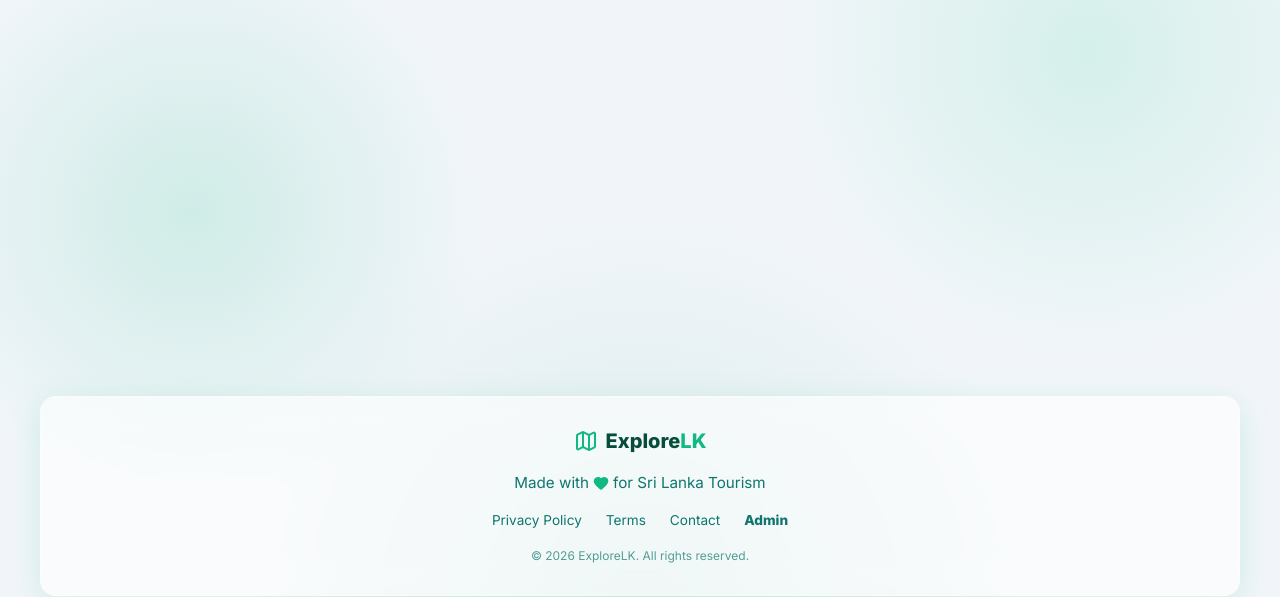
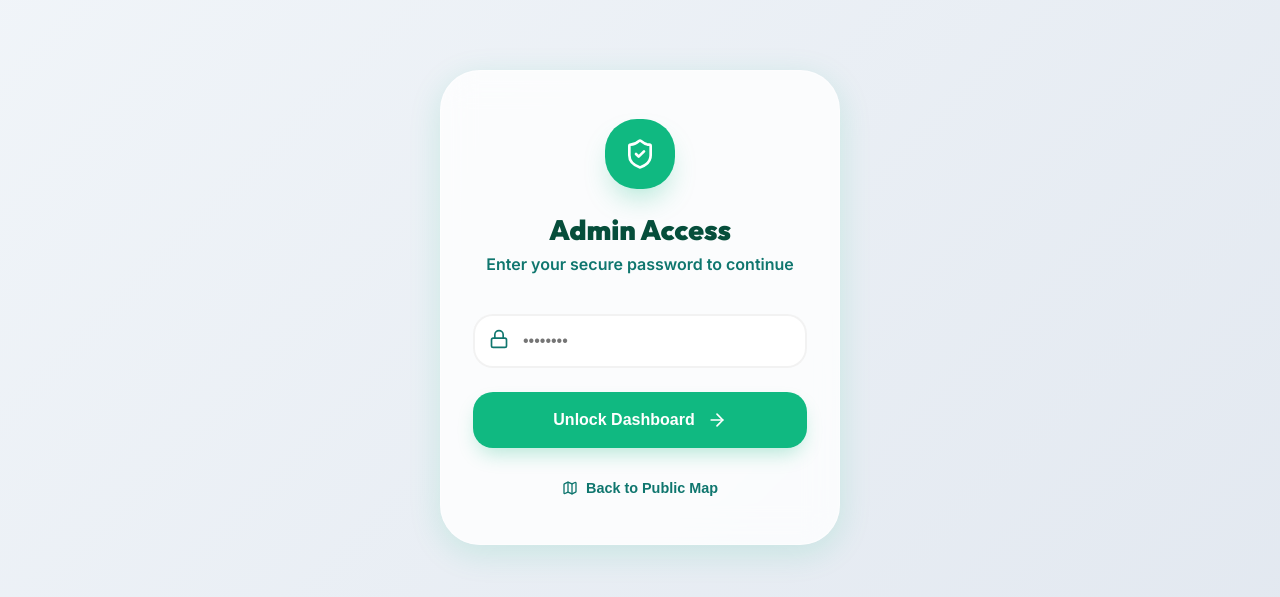
Before and after one commit to Erandafdo/ExploreSriLanka, a React (Vite) app in the folder client/: page /login in a window 1280 px wide. Shown: the part 188-785 px from the top of the page. Built offline with nearby package versions, Linux system fonts and the light colour scheme; no server answers.

Commit message:
feat: implement admin authentication system with secure login, protected routes, and session management

```diff
--- a/client/src/App.jsx
+++ b/client/src/App.jsx
@@ -5,6 +5,8 @@ import District from './pages/District';
 import Category from './pages/Category';
 import LocationDetails from './pages/LocationDetails';
 import Admin from './pages/Admin';
+import Login from './pages/Login';
+import ProtectedRoute from './components/ProtectedRoute';
 import Header from './components/Header';
 import Footer from './components/Footer';
 
@@ -19,7 +21,12 @@ function App() {
             <Route path="/district/:id" element={<District />} />
             <Route path="/category/:type" element={<Category />} />
             <Route path="/location/:name" element={<LocationDetails />} />
-            <Route path="/admin" element={<Admin />} />
+            <Route path="/login" element={<Login />} />
+            <Route path="/admin" element={
+              <ProtectedRoute>
+                <Admin />
+              </ProtectedRoute>
+            } />
           </Routes>
         </div>
         <Footer />
--- /dev/null
+++ b/client/src/components/ProtectedRoute.jsx
@@ -0,0 +1,14 @@
+import React from 'react';
+import { Navigate } from 'react-router-dom';
+
+const ProtectedRoute = ({ children }) => {
+  const isAuthenticated = localStorage.getItem('adminAuthenticated') === 'true';
+
+  if (!isAuthenticated) {
+    return <Navigate to="/login" replace />;
+  }
+
+  return children;
+};
+
+export default ProtectedRoute;
--- a/client/src/pages/Admin.jsx
+++ b/client/src/pages/Admin.jsx
@@ -1,6 +1,6 @@
 import React, { useState, useEffect } from 'react';
 import { motion, AnimatePresence } from 'framer-motion';
-import { Settings, Plus, Edit, Trash2, Save, X, MapPin, Star, Upload } from 'lucide-react';
+import { Settings, Plus, Edit, Trash2, Save, X, MapPin, Star, Upload, LogOut } from 'lucide-react';
 import API_BASE_URL from '../api';
 
 const SRI_LANKA_DISTRICTS = [
@@ -155,6 +155,17 @@ const Admin = () => {
             </h1>
             <p style={{ color: 'var(--text-secondary)', fontWeight: 600 }}>Manage your destinations and reviews</p>
           </div>
+          <div style={{ display: 'flex', gap: '1rem' }}>
+            <button
+              onClick={() => {
+                localStorage.removeItem('adminAuthenticated');
+                window.location.href = '/login';
+              }}
+              className="liquid-glass"
+              style={{ display: 'flex', alignItems: 'center', gap: '0.5rem', padding: '0.75rem 1.5rem', borderRadius: '9999px', background: 'white', color: 'var(--text-secondary)', border: 'none', fontWeight: 700, cursor: 'pointer' }}
+            >
+              <LogOut size={20} /> Logout
+            </button>
             <button
               onClick={() => handleOpenModal()}
               className="liquid-glass"
@@ -162,6 +173,7 @@ const Admin = () => {
             >
               <Plus size={20} /> Add Location
             </button>
+          </div>
         </div>
 
         <div className="liquid-glass" style={{ borderRadius: '1.5rem', overflowX: 'auto', background: 'white' }}>
--- /dev/null
+++ b/client/src/pages/Login.jsx
@@ -0,0 +1,163 @@
+import React, { useState } from 'react';
+import { useNavigate } from 'react-router-dom';
+import { motion } from 'framer-motion';
+import { Lock, ShieldCheck, ArrowRight, Map } from 'lucide-react';
+import API_BASE_URL from '../api';
+
+const Login = () => {
+  const [password, setPassword] = useState('');
+  const [error, setError] = useState('');
+  const [loading, setLoading] = useState(false);
+  const navigate = useNavigate();
+
+  const handleLogin = async (e) => {
+    e.preventDefault();
+    setLoading(true);
+    setError('');
+
+    try {
+      const response = await fetch(`${API_BASE_URL}/api/admin/login`, {
+        method: 'POST',
+        headers: { 'Content-Type': 'application/json' },
+        body: JSON.stringify({ password })
+      });
+
+      const data = await response.json();
+
+      if (data.success) {
+        localStorage.setItem('adminAuthenticated', 'true');
+        navigate('/admin');
+      } else {
+        setError('Incorrect password. Access denied.');
+      }
+    } catch (err) {
+      setError('Connection error. Is the server running?');
+    } finally {
+      setLoading(false);
+    }
+  };
+
+  return (
+    <div style={{
+      minHeight: '100vh',
+      display: 'flex',
+      alignItems: 'center',
+      justifyContent: 'center',
+      background: 'linear-gradient(135deg, #f1f5f9 0%, #e2e8f0 100%)',
+      padding: '2rem'
+    }}>
+      <motion.div
+        initial={{ opacity: 0, scale: 0.9 }}
+        animate={{ opacity: 1, scale: 1 }}
+        className="liquid-glass"
+        style={{
+          width: '100%',
+          maxWidth: '400px',
+          padding: '3rem 2rem',
+          borderRadius: '2.5rem',
+          textAlign: 'center',
+          background: 'rgba(255, 255, 255, 0.8)'
+        }}
+      >
+        <div style={{
+          width: '70px',
+          height: '70px',
+          background: 'var(--accent)',
+          borderRadius: '2rem',
+          display: 'flex',
+          alignItems: 'center',
+          justifyContent: 'center',
+          margin: '0 auto 1.5rem',
+          boxShadow: '0 15px 30px -10px rgba(16, 185, 129, 0.4)'
+        }}>
+          <ShieldCheck size={32} color="white" />
+        </div>
+
+        <h1 style={{ fontSize: '1.75rem', fontWeight: 900, marginBottom: '0.5rem' }}>Admin Access</h1>
+        <p style={{ color: 'var(--text-secondary)', marginBottom: '2.5rem', fontWeight: 600 }}>Enter your secure password to continue</p>
+
+        <form onSubmit={handleLogin} style={{ display: 'grid', gap: '1.5rem' }}>
+          <div style={{ position: 'relative' }}>
+            <div style={{ position: 'absolute', left: '1rem', top: '50%', transform: 'translateY(-50%)', color: 'var(--text-secondary)' }}>
+              <Lock size={20} />
+            </div>
+            <input
+              type="password"
+              required
+              placeholder="••••••••"
+              value={password}
+              onChange={(e) => setPassword(e.target.value)}
+              style={{
+                width: '100%',
+                padding: '1rem 1rem 1rem 3rem',
+                borderRadius: '1.25rem',
+                border: '2px solid rgba(0,0,0,0.05)',
+                background: 'white',
+                fontSize: '1rem',
+                outline: 'none',
+                transition: 'border-color 0.2s'
+              }}
+            />
+          </div>
+
+          {error && (
+            <motion.p
+              initial={{ opacity: 0 }}
+              animate={{ opacity: 1 }}
+              style={{ color: '#ef4444', fontSize: '0.9rem', fontWeight: 700 }}
+            >
+              {error}
+            </motion.p>
+          )}
+
+          <button
+            type="submit"
+            disabled={loading}
+            style={{
+              width: '100%',
+              padding: '1.1rem',
+              borderRadius: '1.25rem',
+              border: 'none',
+              background: 'var(--accent)',
+              color: 'white',
+              fontWeight: 800,
+              fontSize: '1rem',
+              cursor: 'pointer',
+              display: 'flex',
+              alignItems: 'center',
+              justifyContent: 'center',
+              gap: '0.75rem',
+              boxShadow: '0 10px 20px -5px rgba(16, 185, 129, 0.3)',
+              transition: 'transform 0.2s'
+            }}
+          >
+            {loading ? 'Verifying...' : 'Unlock Dashboard'}
+            {!loading && <ArrowRight size={20} />}
+          </button>
+        </form>
+
+        <button
+          onClick={() => navigate('/')}
+          style={{
+            marginTop: '2rem',
+            background: 'none',
+            border: 'none',
+            color: 'var(--text-secondary)',
+            fontWeight: 700,
+            cursor: 'pointer',
+            fontSize: '0.9rem',
+            display: 'flex',
+            alignItems: 'center',
+            justifyContent: 'center',
+            gap: '0.5rem',
+            margin: '2rem auto 0'
+          }}
+        >
+          <Map size={16} /> Back to Public Map
+        </button>
+      </motion.div>
+    </div>
+  );
+};
+
+export default Login;
```
Also changed, not shown: 1 other file (tests, documents, lock files or other folders). Lines whose indentation alone changed are shown as unchanged.
